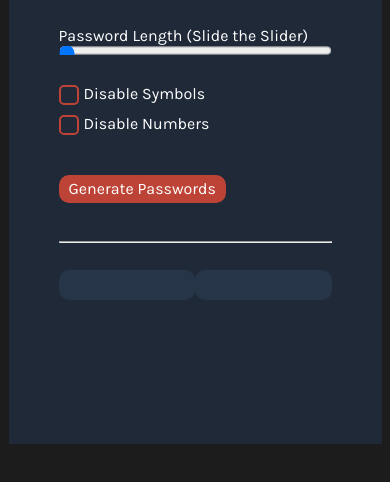
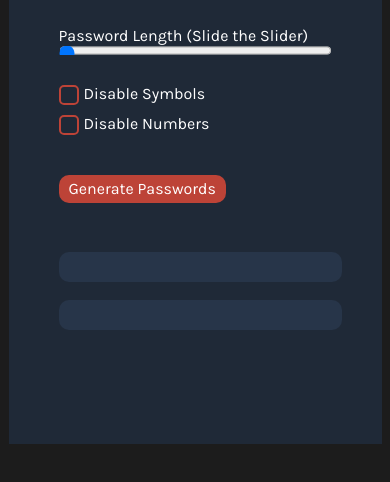
Before and after one commit to Jefferyi-Magtubo/Random-Password-Generator, a website built with Vite: page index.html in a window 390 px wide. Shown: the part 270-752 px from the top of the page. Built offline with nearby package versions, Linux system fonts and the light colour scheme.

Commit message:
Hide bar on smaller screens, adjusted width of password elements

```diff
--- a/index.css
+++ b/index.css
@@ -125,12 +125,21 @@ input[type="range"]::-ms-fill-upper {
   background-color: #9a905d;
 }
 
-@media (max-width: 468px) {
+@media (max-width: 693px) {
     .main {
         width: 70%;
     }
 
     #passwordOne, #passwordTwo {
-        width: 50%;
+        width: 100%;
+
+    }
+
+    #generatedPasswords {
+        display: block;
+    }
+
+    #bar {
+        display: none;
     }
 }
--- a/index.html
+++ b/index.html
@@ -30,7 +30,7 @@
                 </div>
             </div>
             <button id="genPass">Generate Passwords</button>
-            <hr>
+            <hr id="bar">
             <div id="generatedPasswords">
                 <h3 id="passwordOne"></h3>
                 <h3 id="passwordTwo"></h3>
```
